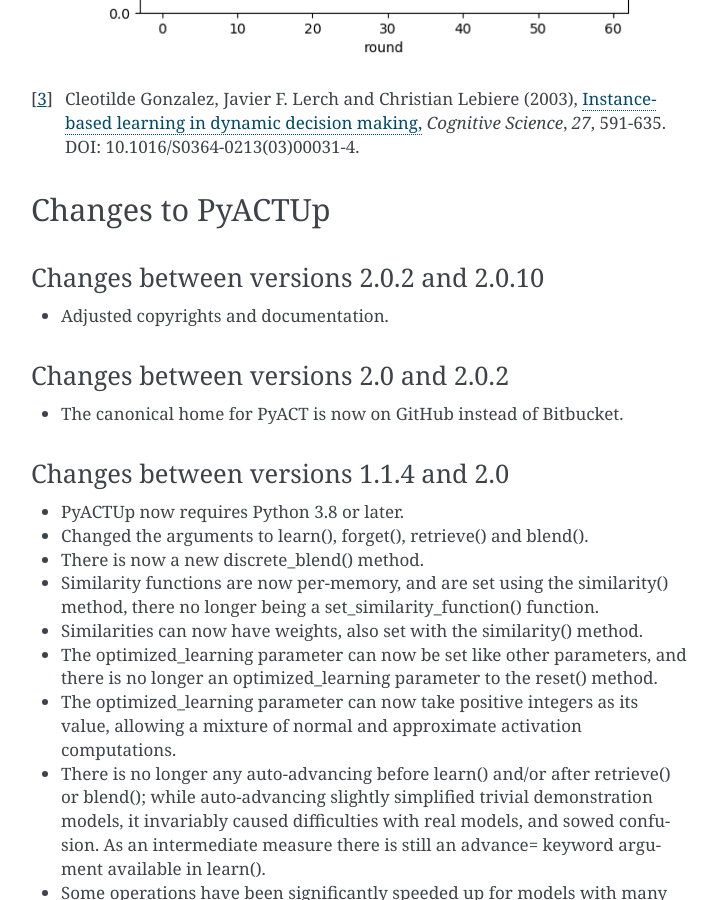
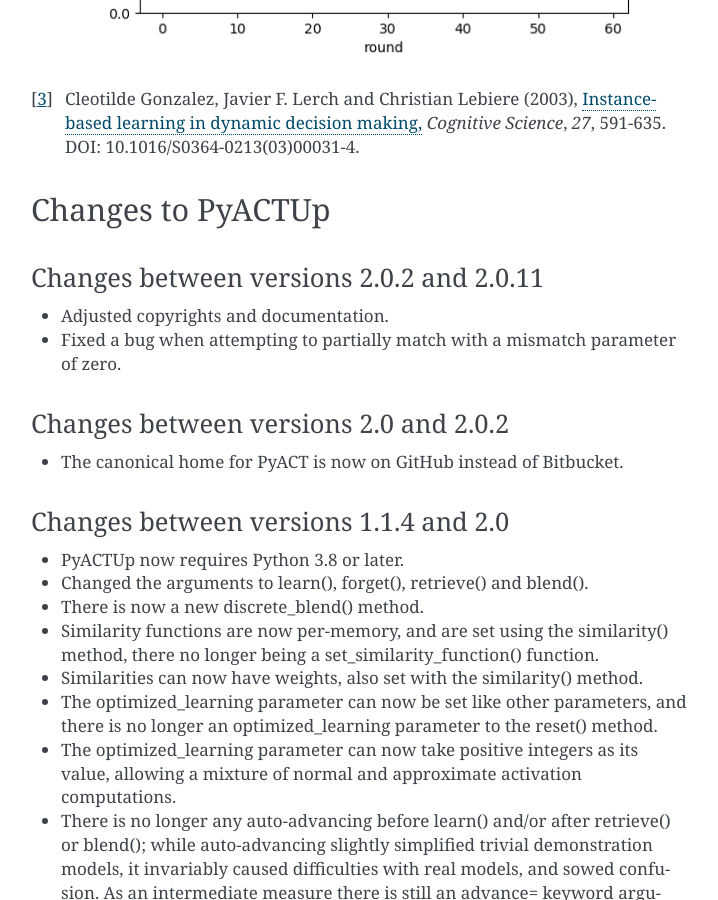
Before and after one commit to dfmorrison/pyactup, a Sphinx documentation site: the page built from doc/index.rst, in a window 1280 px wide and 900 px high, scrolled down 10640 px. Shown: the whole window, without its empty margins (389-1107 px from the left). Built offline with Sphinx 7.4.7, drawn with Linux system fonts in a browser that asks for light colours; formulas are drawn with MathJax 3; some of the changed text lies outside the part shown.

Commit message:
update documentation

```diff
--- a/doc/index.rst
+++ b/doc/index.rst
@@ -525,11 +525,11 @@
 Changes to PyACTUp
 ==================
 
-Changes between versions 2.0.2 and 2.0.10
+Changes between versions 2.0.2 and 2.0.11
 -----------------------------------------
 
 * Adjusted copyrights and documentation.
-
+* Fixed a bug when attempting to partially match with a mismatch parameter of zero.
 
 
 Changes between versions 2.0 and 2.0.2
```
